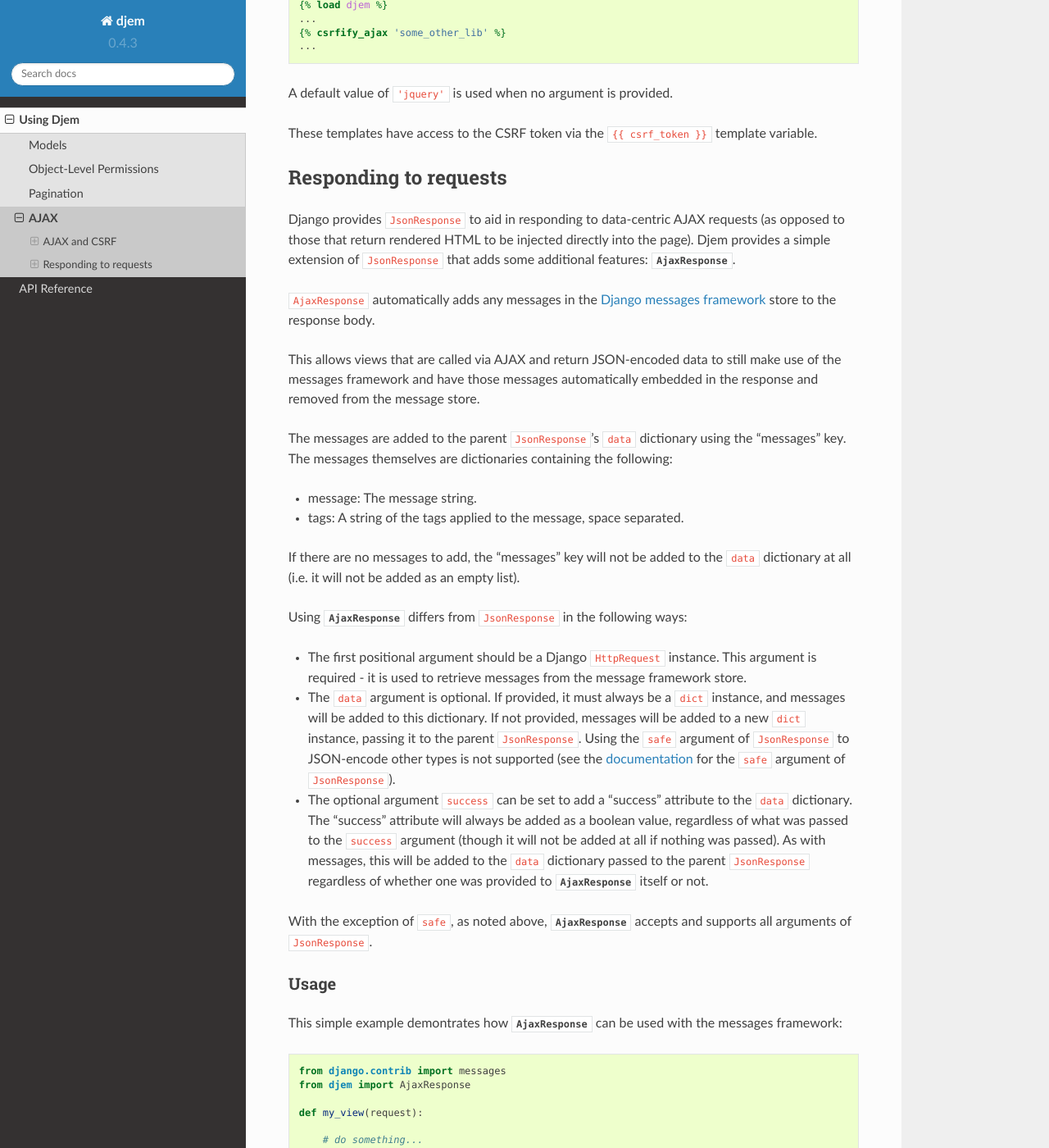
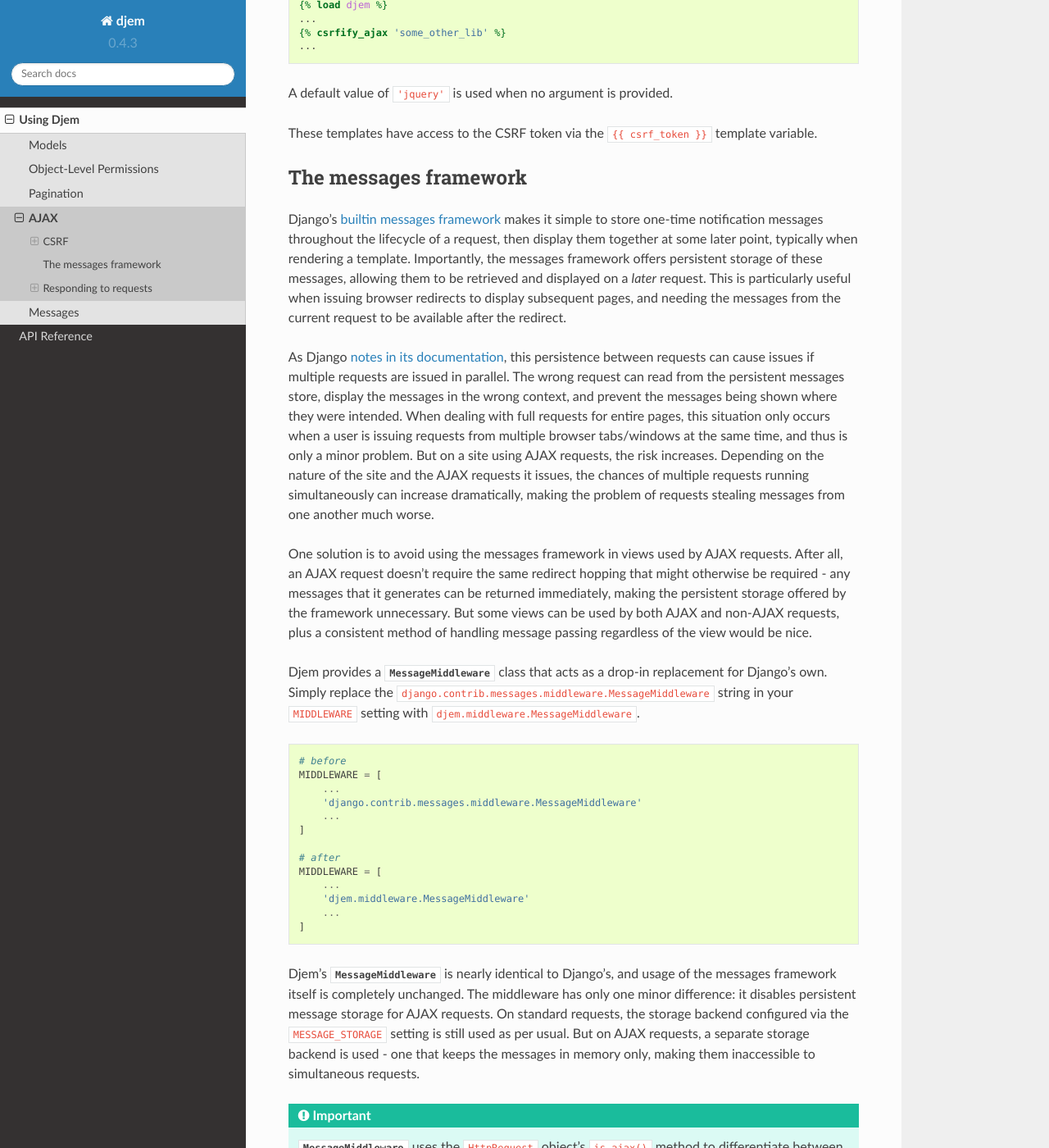
Before and after one commit to oogles/djem, a Sphinx documentation site: the page built from docs/topics/ajax.rst, in a window 1280 px wide and 1400 px high, scrolled down 1188 px. Shown: the whole window at 82% size. Built offline with Sphinx 7.4.7 and the Read the Docs theme 2.0.0, drawn with Linux system fonts in a browser that asks for light colours; some of the changed text lies outside the part shown.

Commit message:
Added documentation for MessageMiddleware and MessagingRequestFactory.

```diff
--- a/CHANGELOG.rst
+++ b/CHANGELOG.rst
@@ -10,6 +10,8 @@
 * Moved get_page() from djem.misc.get_page to djem.pagination.get_page. Also removed shortcut import djem.get_page.
 * Added csrfify_ajax template tag
 * Added paginate template tag
+* Added MessageMiddleware
+* Added MessagingRequestFactory
 
 0.5
 ===
--- a/docs/ref/ajax.rst
+++ b/docs/ref/ajax.rst
@@ -22,3 +22,8 @@
     * The optional argument ``success`` can be set to add a "success" key to the ``data`` dictionary. The "success" key will always be added as a boolean value, regardless of what was passed (though it will not be added at all if nothing was passed).
 
     With the exception of ``safe``, as noted above, ``AjaxResponse`` accepts and supports all arguments of ``JsonResponse``.
+
+.. seealso::
+
+    :class:`~djem.middleware.MessageMiddleware`
+        A replacement for Django's own ``MessageMiddleware`` that avoids simultaneous requests interfering with each other's message stores - an issue made more likely when making use of AJAX.
--- a/docs/ref/index.rst
+++ b/docs/ref/index.rst
@@ -12,8 +12,10 @@
     form_fields
     auth
     pagination
+    middleware
     ajax
     template_tags
     dateutils
+    messageutils
     settings
     exceptions
--- a/docs/topics/ajax.rst
+++ b/docs/topics/ajax.rst
@@ -48,6 +48,54 @@
 
 These templates have access to the CSRF token via the ``{{ csrf_token }}`` template variable.
 
+
+.. _ajax-messages:
+
+The messages framework
+======================
+
+.. currentmodule:: djem.middleware
+
+Django's `builtin messages framework <https://docs.djangoproject.com/en/stable/ref/contrib/messages/>`_ makes it simple to store one-time notification messages throughout the lifecycle of a request, then display them together at some later point, typically when rendering a template. Importantly, the messages framework offers persistent storage of these messages, allowing them to be retrieved and displayed on a *later* request. This is particularly useful when issuing browser redirects to display subsequent pages, and needing the messages from the current request to be available after the redirect.
+
+As Django `notes in its documentation <https://docs.djangoproject.com/en/stable/ref/contrib/messages/#behavior-of-parallel-requests>`_, this persistence between requests can cause issues if multiple requests are issued in parallel. The wrong request can read from the persistent messages store, display the messages in the wrong context, and prevent the messages being shown where they were intended. When dealing with full requests for entire pages, this situation only occurs when a user is issuing requests from multiple browser tabs/windows at the same time, and thus is only a minor problem. But on a site using AJAX requests, the risk increases. Depending on the nature of the site and the AJAX requests it issues, the chances of multiple requests running simultaneously can increase dramatically, making the problem of requests stealing messages from one another much worse.
+
+One solution is to avoid using the messages framework in views used by AJAX requests. After all, an AJAX request doesn't require the same redirect hopping that might otherwise be required - any messages that it generates can be returned immediately, making the persistent storage offered by the framework unnecessary. But some views can be used by both AJAX and non-AJAX requests, plus a consistent method of handling message passing regardless of the view would be nice.
+
+Djem provides a :class:`MessageMiddleware` class that acts as a drop-in replacement for Django's own. Simply replace the ``django.contrib.messages.middleware.MessageMiddleware`` string in your ``MIDDLEWARE`` setting with ``djem.middleware.MessageMiddleware``.
+
+.. code-block:: python
+
+    # before
+    MIDDLEWARE = [
+        ...
+        'django.contrib.messages.middleware.MessageMiddleware'
+        ...
+    ]
+
+    # after
+    MIDDLEWARE = [
+        ...
+        'djem.middleware.MessageMiddleware'
+        ...
+    ]
+
+Djem's :class:`MessageMiddleware` is nearly identical to Django's, and usage of the messages framework itself is completely unchanged. The middleware has only one minor difference: it disables persistent message storage for AJAX requests. On standard requests, the storage backend configured via the ``MESSAGE_STORAGE`` setting is still used as per usual. But on AJAX requests, a separate storage backend is used - one that keeps the messages in memory only, making them inaccessible to simultaneous requests.
+
+.. important::
+
+    :class:`MessageMiddleware` uses the ``HttpRequest`` object's ``is_ajax()`` method to differentiate between AJAX and non-AJAX requests. Your ``XMLHttpRequest`` call must `use the appropriate headers <https://docs.djangoproject.com/en/stable/ref/request-response/#django.http.HttpRequest.is_ajax>`_ in order to be correctly detected. Most modern JavaScript libraries do so.
+
+.. note::
+
+    Using a memory-only storage backend for messages in AJAX requests also makes them unavailable to subsequent requests. If using Djem's :class:`MessageMiddleware`, be sure to read the messages from the storage as part of the same request and include them in the response. See :ref:`ajax-responding` below for information on the :class:`~djem.ajax.AjaxResponse` class, which can do this automatically.
+
+.. note::
+
+    Using Djem's :class:`MessageMiddleware` doesn't change any of the other requirements for using the messages framework. For instance, ``django.contrib.messages`` still needs to be listed in the ``INSTALLED_APPS`` setting and, if using ``SessionStorage``, ``SessionMiddleware`` still needs to be listed before ``MessageMiddleware`` in the ``MIDDLEWARE`` setting.
+
+
+.. _ajax-responding:
 
 Responding to requests
 ======================
--- a/docs/topics/index.rst
+++ b/docs/topics/index.rst
@@ -9,3 +9,4 @@
     permissions
     pagination
     ajax
+    messages
```
Also changed, not shown: other parts of docs/topics/ajax.rst (+2 -2 lines), docs/ref/messageutils.rst (added, +58 -0 lines), docs/ref/middleware.rst (added, +43 -0 lines), docs/topics/messages.rst (added, +62 -0 lines), 2 other files.
